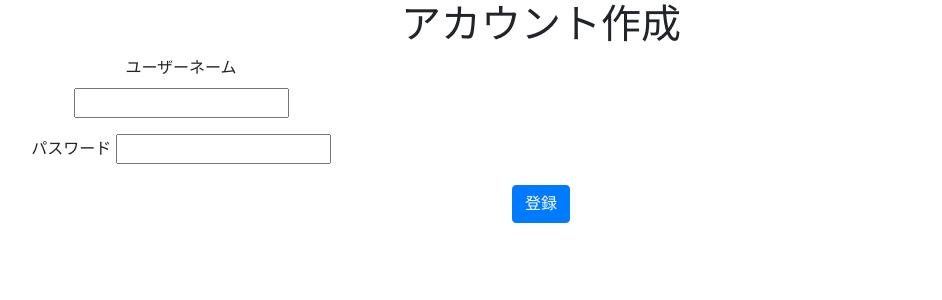
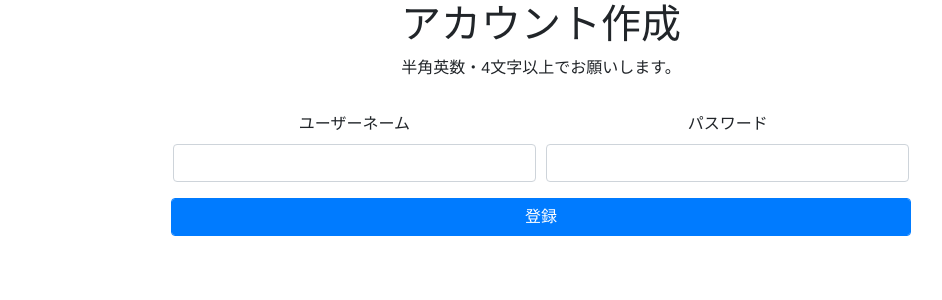
Before and after one commit to akiraseto/introdon, a Flask app: page /user/new in a window 1280 px wide. Shown: the part 56-356 px from the top of the page, without its empty margins (99-1041 px from the left). Run offline with Flask 2, Linux system fonts and the light colour scheme; some libraries are stand-ins or nearby versions; some web fonts are replaced.

Commit message:
デザインPC アカウント作成ページを修正

```diff
--- a/introdon/templates/users/new.html
+++ b/introdon/templates/users/new.html
@@ -2,21 +2,30 @@
 {% extends "layout.html" %}
 
 {% block body %}
-<div class="container text-center">
+  <div class="text-center">
 
-  <h1>アカウント作成</h1>
+    <div class="row">
+      <h1 class="col-12">アカウント作成</h1>
+      <div class="col-12">
+        <p>半角英数・4文字以上でお願いします。</p>
+      </div>
+    </div>
 
-  <form action="{{ url_for('create_user') }}" method="POST">
-    {{ form.csrf_token }}
+    <form action="{{ url_for('create_user') }}" method="POST" class="mt-3">
+      {{ form.csrf_token }}
 
-    {{ render_field(form.username )}}
+      <div class="form-row justify-content-center">
+        {{ render_field(form.username, class='form-control' ) }}
+        {{ render_field(form.password, class='form-control' ) }}
+      </div>
 
-    {{ render_field(form.password )}}
+      <div class="form-group">
+        <button class="btn btn-primary col-8 form-control" type="submit">登録</button>
+      </div>
 
-    <button class="btn btn-primary" type="submit">登録</button>
-  </form>
+    </form>
 
-</div>
+  </div>
 
 
 {% endblock %}
```
